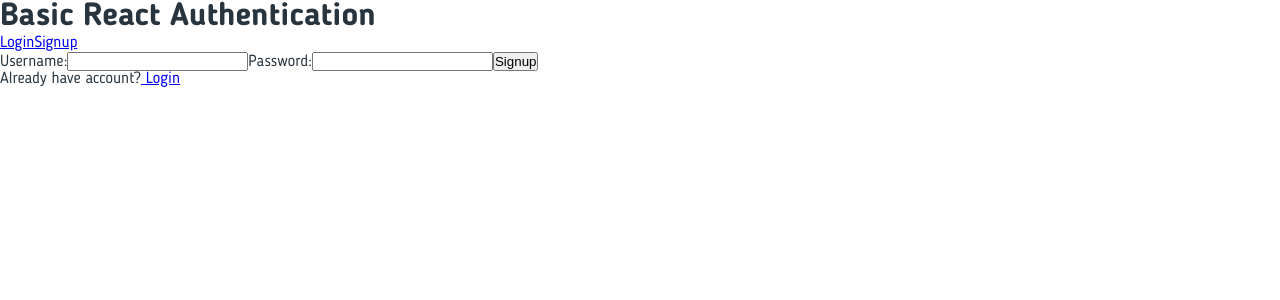
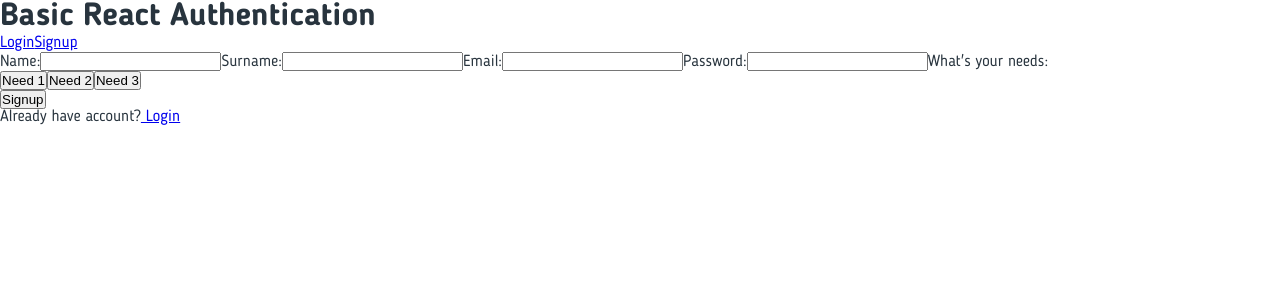
Before and after one commit to Global-Travel-Hackathon/GTH-Location-TeamName, a React (Create React App) app in the folder client/: page /signup in a window 1280 px wide. Shown: the top 300 px of the page. Built offline with nearby package versions, Linux system fonts and the light colour scheme; no server answers.

Commit message:
add inputs in SignUp page

```diff
--- a/client/src/pages/signup/index.jsx
+++ b/client/src/pages/signup/index.jsx
@@ -5,21 +5,33 @@ import withAuth from '../../hoc/withAuth.js';
 class Signup extends Component {
 
   state = {
-    username: '',
+    name: '',
+    surname: '',
+    email: '',
     password: '',
+    need1: false,
+    need2: false,
+    need3: false,
   };
 
   handleFormSubmit = (event) => {
     event.preventDefault();
-    const username = this.state.username;
+    const name = this.state.name;
+    const surname = this.state.surname;
+    const email = this.state.email;
     const password = this.state.password;
+    const need1 = this.state.need1;
+    const need2 = this.state.need2;
+    const need3 = this.state.need3;
 
-    this.props.signup({ username, password })
+    this.props.signup({ name, surname, email, password, need1, need2, need3 })
       .then( (user) => {
-        console.log(user)
         this.setState({
-            username: '',
+            name: '',
+            surname: '',
+            email: '',
             password: '',
+            needs: [need1, need2, need3]
         });
       })
       .catch( error => console.log(error) )
@@ -28,17 +40,29 @@ class Signup extends Component {
   handleChange = (event) => {
     const {name, value} = event.target;
     this.setState({[name]: value});
+    console.log(this.state);
   }
 
+
   render() {
-    const { username, password } = this.state;
+    const { name, surname, email, password, need1, need2, need3 } = this.state;
     return (
       <>
         <form onSubmit={this.handleFormSubmit}>
-          <label htmlFor='username'>Username:</label>
-          <input id='username' type='text' name='username' value={username} onChange={this.handleChange}/>
+          <label htmlFor='name'>Name:</label>
+          <input id='name' type='text' name='name' value={name} onChange={this.handleChange}/>
+          <label htmlFor=''>Surname:</label>
+          <input id='surname' type='text' name='surname' value={surname} onChange={this.handleChange}/>
+          <label htmlFor=''>Email:</label>
+          <input id='email' type='email' name='email' value={email} onChange={this.handleChange}/>
           <label htmlFor='password'>Password:</label>
           <input id='password' type='password' name='password' value={password} onChange={this.handleChange} />
+          <label htmlFor='needs'>What's your needs:</label>
+          <section id='needs'>
+            <button id='need1' name='need1' value={!need1} onClick={this.handleChange}>Need 1</button>
+            <button id='need2' name='need2' value={!need2} onClick={this.handleChange}>Need 2</button>
+            <button id='need3' name='need3' value={!need3} onClick={this.handleChange}>Need 3</button>
+          </section>
           <input type='submit' value='Signup' />
         </form>
 
```
